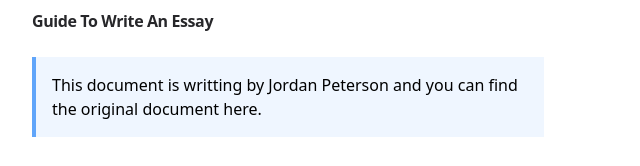
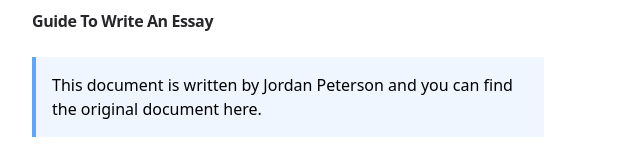
Before and after one commit to jamesx00/jamesx00.github.io, a plain HTML site: page index.html in a window 1280 px wide. Shown: the part 627-793 px from the top of the page, 96-736 px from the left. Drawn offline with Linux system fonts and the light colour scheme.

Commit message:
chore: minor typo fix

```diff
--- a/index.html
+++ b/index.html
@@ -163,7 +163,7 @@
     >03 Dec 2023</time
   >
   <p class="relative z-10 mt-2 text-sm text-zinc-600 dark:text-zinc-400">
-    <div class="alert-info">This document is writting by Jordan Peterson and you can find the original document <a href="https://jordanbpeterson.com/wp-content/uploads/2018/02/Essay_Writing_Guide.docx">here</a>.</div>
+    <div class="alert-info">This document is written by Jordan Peterson and you can find the original document <a href="https://jordanbpeterson.com/wp-content/uploads/2018/02/Essay_Writing_Guide.docx">here</a>.</div>
 
 
   </p>
```
Also changed, not shown: 2023/12/03/guide-to-write-an-essay.html (+2 -2 lines), articles.html (+1 -1 lines).
